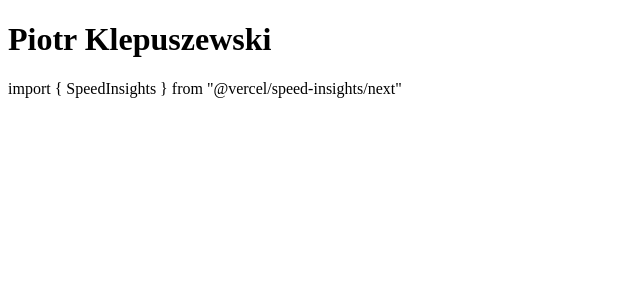
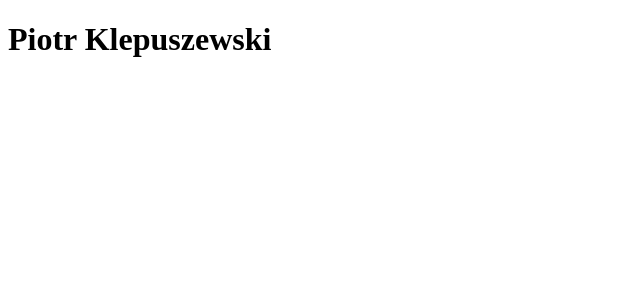
Before and after one commit to zi3lak/nuxtjs-boilerplate, a Nuxt app: page / in a window 1280 px wide. Shown: the top 300 px of the page, without its empty margins (0-640 px from the left). Built offline with nearby package versions, Linux system fonts and the light colour scheme.

Commit message:
Update app.vue

```diff
--- a/app.vue
+++ b/app.vue
@@ -1,6 +1,5 @@
 <template>
   <div>
     <h1>Piotr Klepuszewski</h1>
-    import { SpeedInsights } from "@vercel/speed-insights/next"
   </div>
 </template>
```
